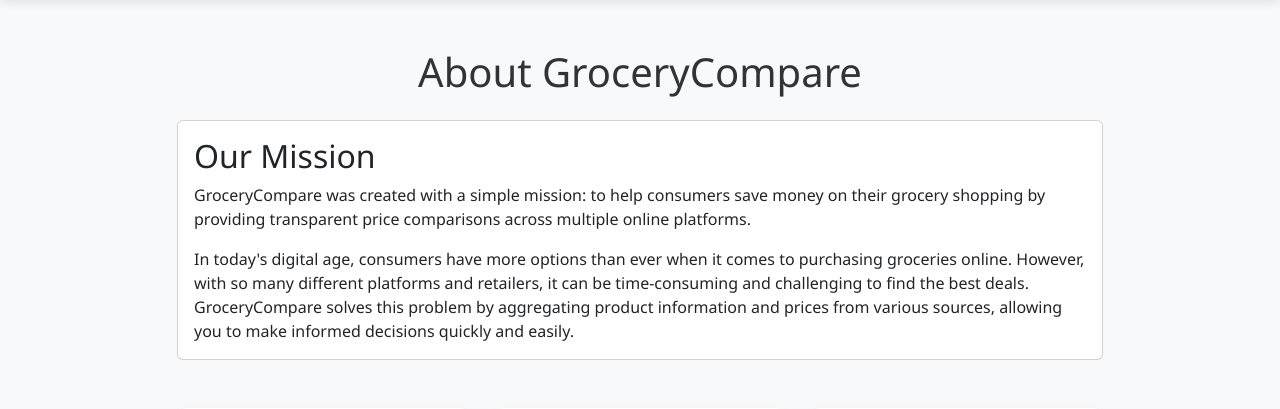
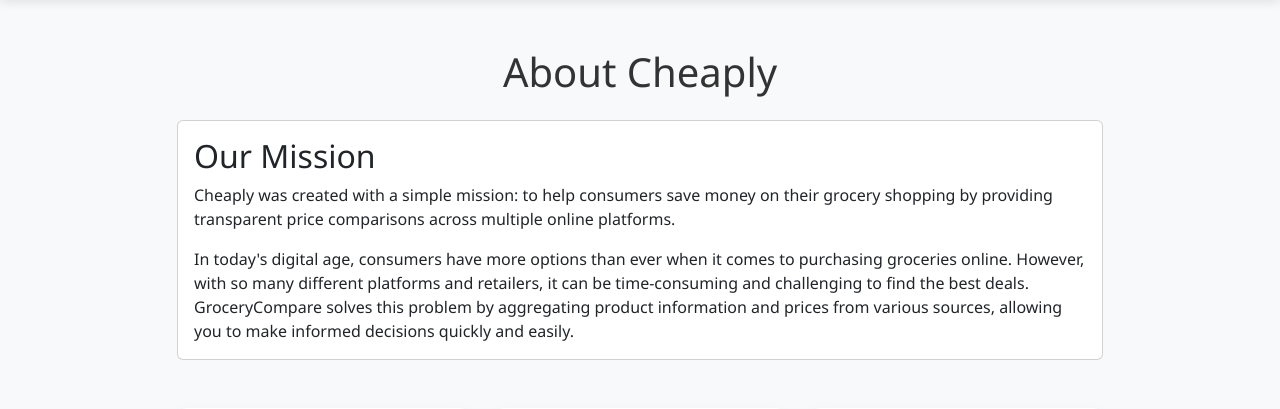
Before and after one commit to Sanchit-Ras/Cheaply, a Flask app: page /about in a window 1280 px wide. Shown: the part 82-491 px from the top of the page. Run offline with Flask 3, Linux system fonts and the light colour scheme.

Commit message:
new commit

```diff
--- a/templates/about.html
+++ b/templates/about.html
@@ -7,13 +7,13 @@
     <div class="container">
         <div class="row justify-content-center">
             <div class="col-md-10">
-                <h1 class="mb-4 text-center">About GroceryCompare</h1>
+                <h1 class="mb-4 text-center">About Cheaply</h1>
 
                 <div class="card mb-5">
                     <div class="card-body">
                         <h2 class="card-title">Our Mission</h2>
                         <p class="card-text">
-                            GroceryCompare was created with a simple mission: to help consumers save money on their grocery shopping by providing transparent price comparisons across multiple online platforms.
+                            Cheaply was created with a simple mission: to help consumers save money on their grocery shopping by providing transparent price comparisons across multiple online platforms.
                         </p>
                         <p class="card-text">
                             In today's digital age, consumers have more options than ever when it comes to purchasing groceries online. However, with so many different platforms and retailers, it can be time-consuming and challenging to find the best deals. GroceryCompare solves this problem by aggregating product information and prices from various sources, allowing you to make informed decisions quickly and easily.
--- a/templates/home.html
+++ b/templates/home.html
@@ -80,8 +80,8 @@
     <div class="container">
         <div class="row">
             <div class="col-md-6">
-                <h2 class="mb-4">About GroceryCompare</h2>
-                <p>GroceryCompare is a powerful tool designed to help you save money on your grocery shopping by comparing prices across multiple online platforms.</p>
+                <h2 class="mb-4">About Cheaply</h2>
+                <p>Cheaply is a powerful tool designed to help you save money on your grocery shopping by comparing prices across multiple online platforms.</p>
                 <p>Our mission is to provide consumers with transparent price information, enabling them to make informed purchasing decisions and maximize their savings.</p>
                 <p>With GroceryCompare, you can:</p>
                 <ul>
```
